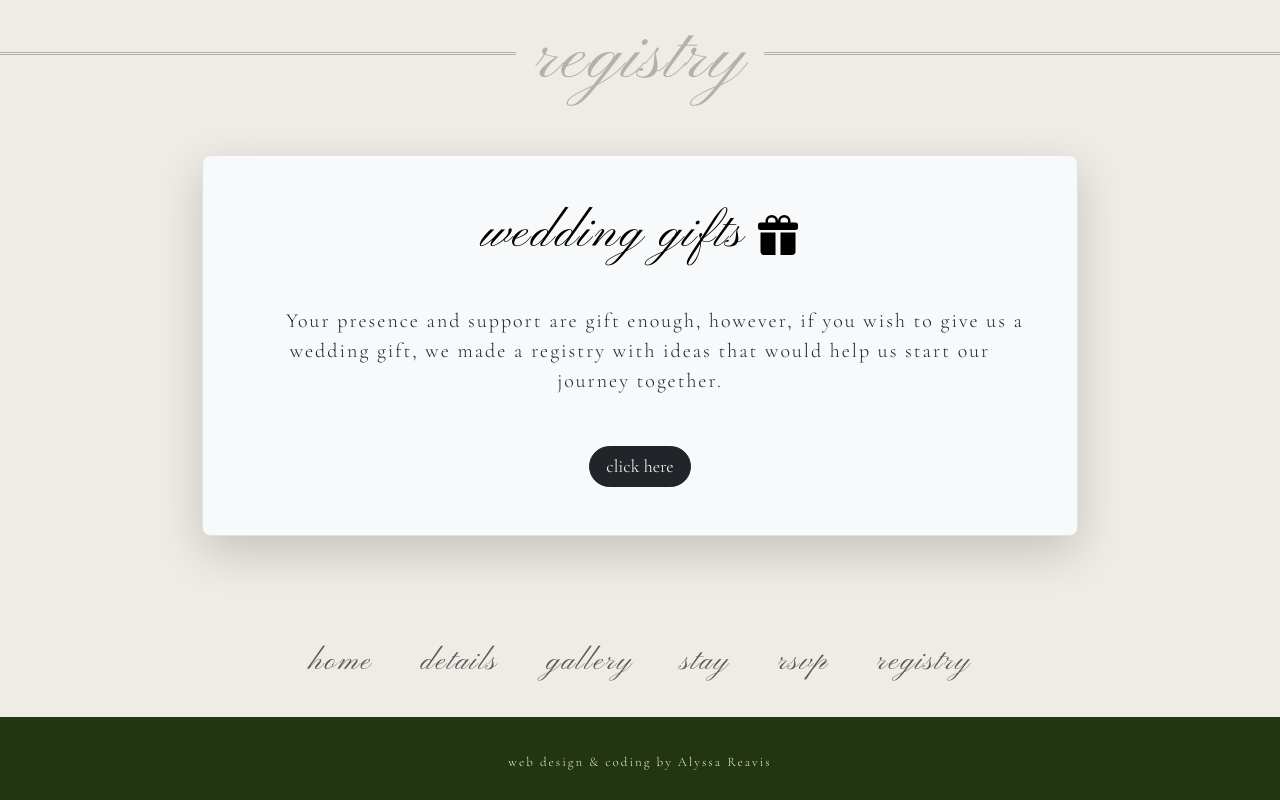
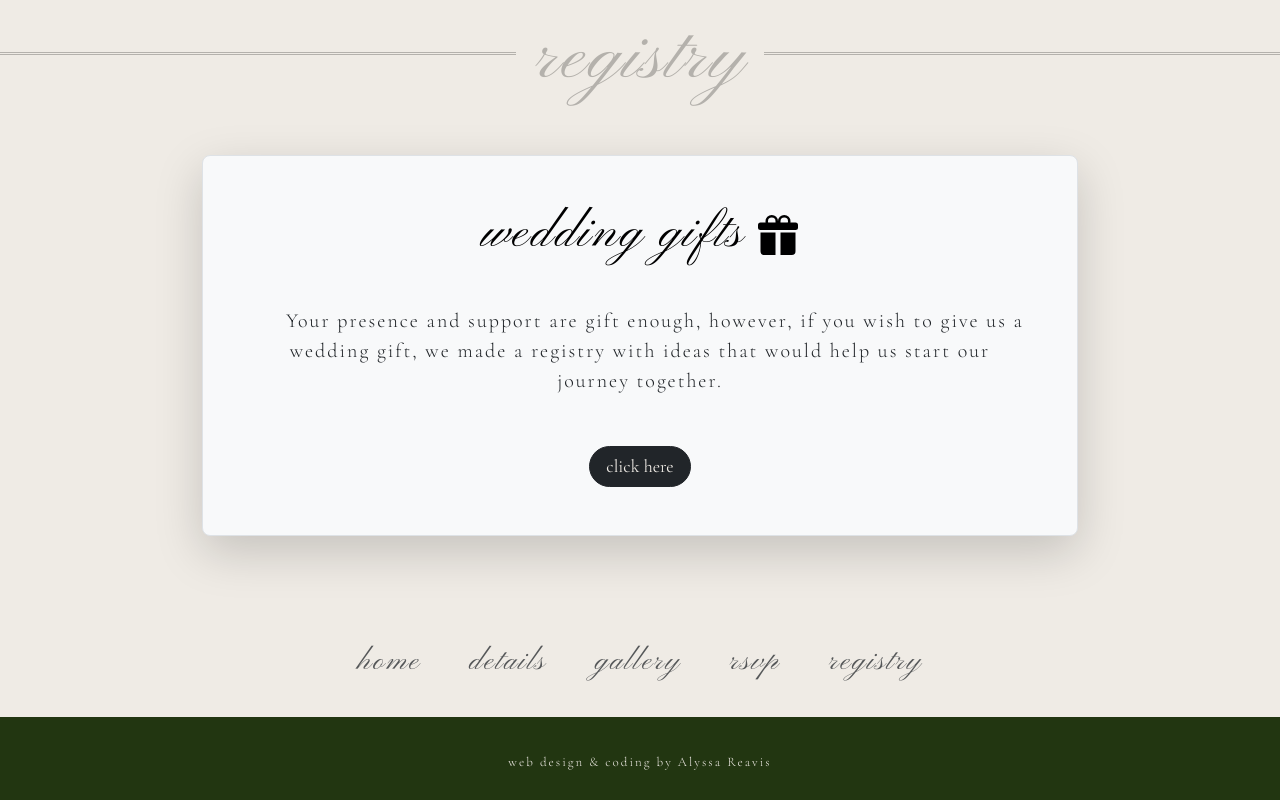
Before and after one commit to areavis11/wedding, a plain HTML site: page index.html in a window 1280 px wide. Shown: the part 3602-4402 px from the top of the page. Drawn offline with nearby package versions, Linux system fonts and the light colour scheme.

Commit message:
Update index.html

```diff
--- a/index.html
+++ b/index.html
@@ -238,7 +238,6 @@
               <li class="nav-item"><a href="#home" class="nav-link btn px-4 text-body-secondary pinyon-script-regular">home</a></li>
               <li class="nav-item"><a href="#detail" class="nav-link btn px-4 text-body-secondary pinyon-script-regular">details</a></li>
               <li class="nav-item"><a href="#photo" class="nav-link btn px-4 text-body-secondary pinyon-script-regular">gallery</a></li>
-              <li class="nav-item"><a href="#stay" class="nav-link btn px-4 text-body-secondary pinyon-script-regular">stay</a></li>
               <li class="nav-item"><a href="#rsvp" class="nav-link btn px-4 text-body-secondary pinyon-script-regular">rsvp</a></li>
               <li class="nav-item"><a href="#gift" class="nav-link btn px-4 text-body-secondary pinyon-script-regular">registry</a></li>
             </ul>
```
